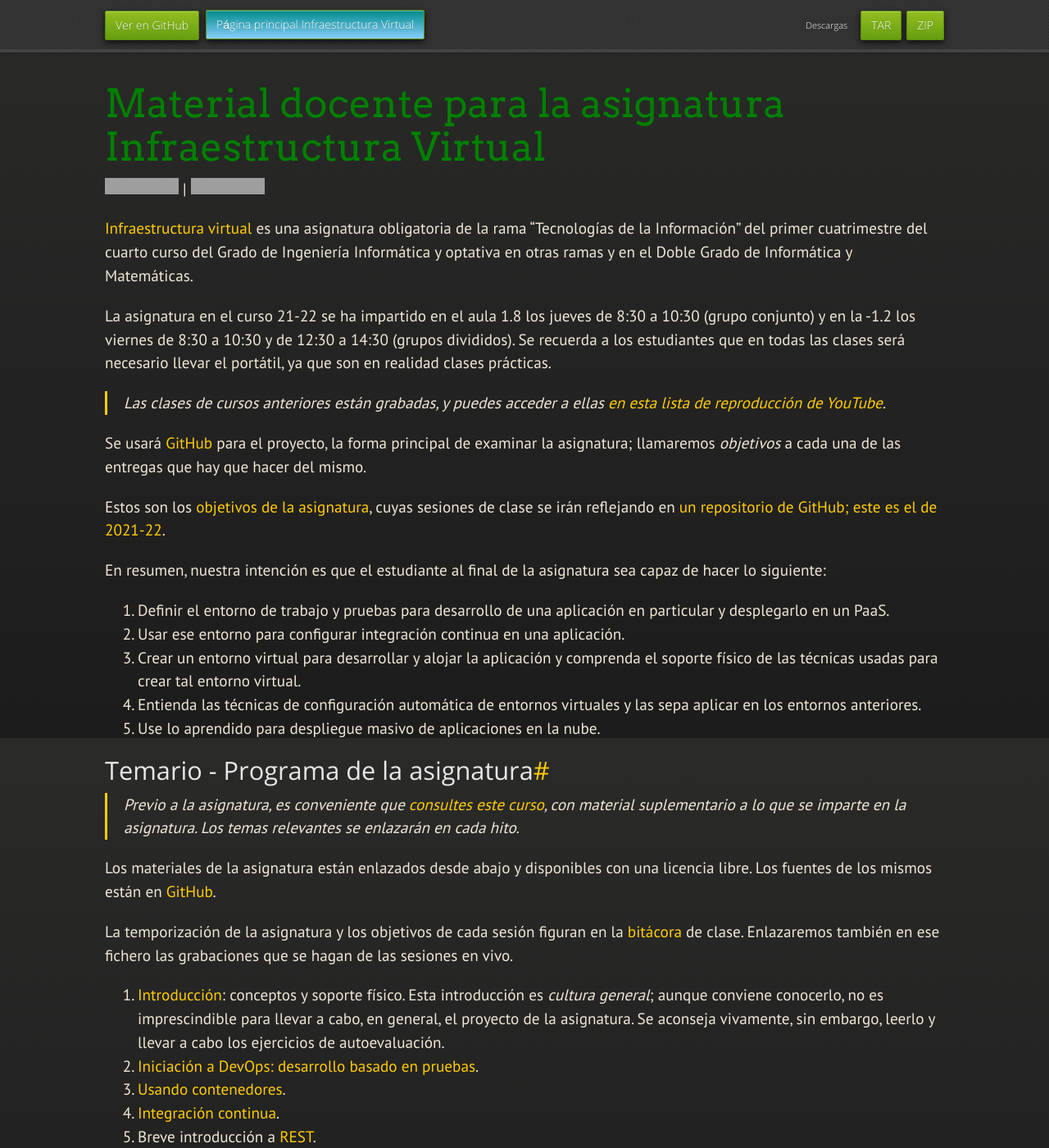
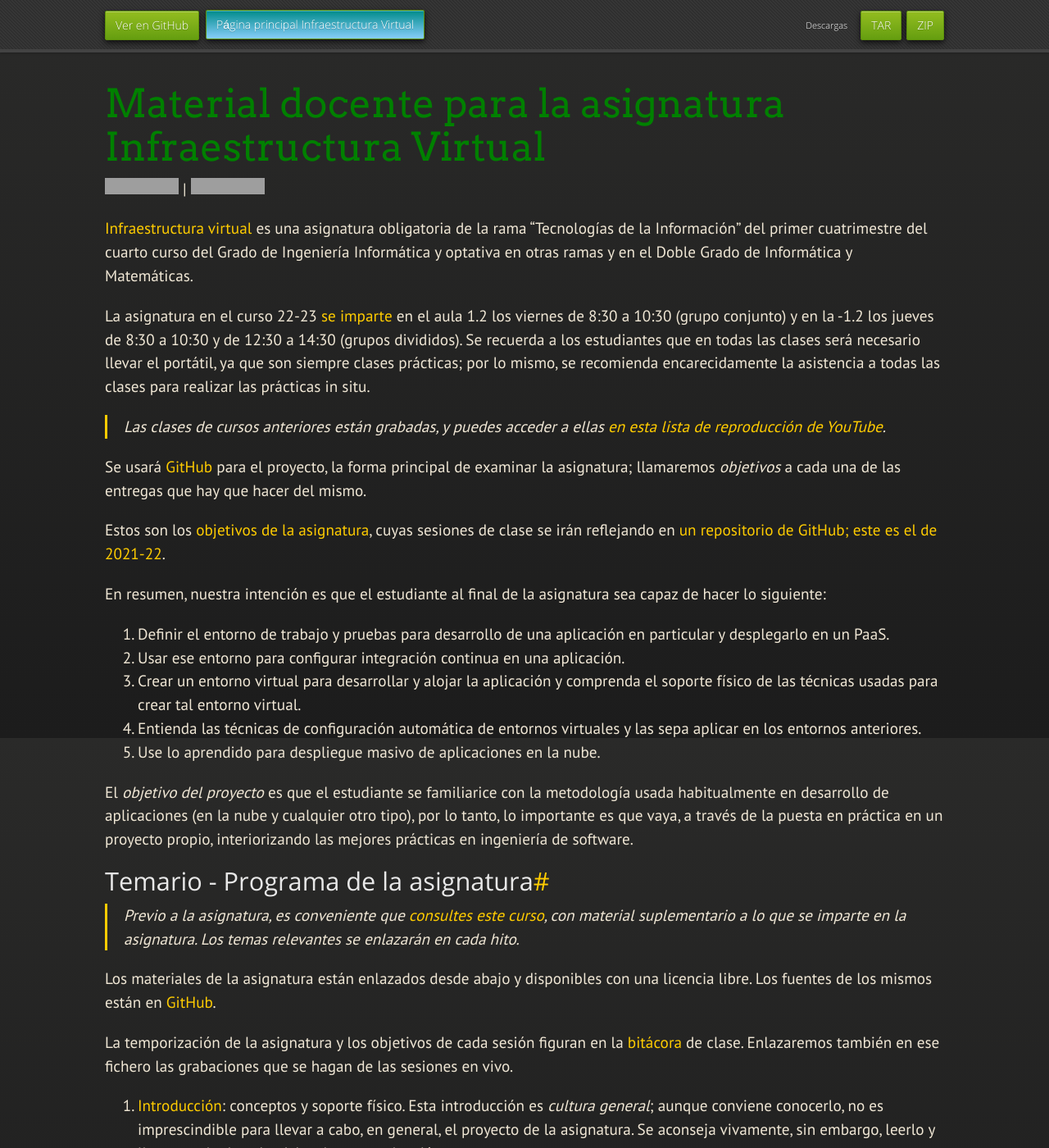
Before and after one commit to JJ/IV, a Jekyll site: the page built from index.md, in a window 1280 px wide and 1400 px high. Shown: the whole window at 82% size. Built offline with Jekyll 4.4.1, drawn with Linux system fonts in a browser that asks for light colours; nearby versions of some CDN libraries; some web fonts are replaced; our own code applies the rules of GitHub Pages for plain Markdown files; grey boxes are pictures that could not be loaded.

Commit message:
Sync index.md de master a gh-pages

```diff
--- a/index.md
+++ b/index.md
@@ -14,11 +14,12 @@ es una asignatura obligatoria de la rama "Tecnologías de la Información" del
 primer cuatrimestre del cuarto curso del Grado de Ingeniería Informática y
 optativa en otras ramas y en el Doble Grado de Informática y Matemáticas.
 
-La asignatura en el curso 21-22 se ha impartido en el aula 1.8 los jueves de
-8:30 a 10:30 (grupo conjunto) y en la -1.2 los viernes de 8:30 a 10:30 y de
+La asignatura en el curso 22-23 [se imparte](https://etsiit.ugr.es/sites/centros/etsiit/public/inline-files/HorariosGII%2822-23%29.pdf) en el aula 1.2 los viernes de
+8:30 a 10:30 (grupo conjunto) y en la -1.2 los jueves de 8:30 a 10:30 y de
 12:30 a 14:30 (grupos divididos). Se recuerda a los estudiantes que en todas las
-clases será necesario llevar el portátil, ya que son en realidad clases
-prácticas.
+clases será necesario llevar el portátil, ya que son siempre clases
+prácticas; por lo mismo, se recomienda encarecidamente la asistencia a todas las
+clases para realizar las prácticas in situ.
 
 > Las clases de cursos anteriores están grabadas, y puedes acceder a ellas [en
 > esta lista de reproducción de
@@ -43,6 +44,12 @@ capaz de hacer lo siguiente:
 4. Entienda las técnicas de configuración automática de entornos virtuales y
    las sepa aplicar en los entornos anteriores.
 5. Use lo aprendido para despliegue masivo de aplicaciones en la nube.
+
+El *objetivo del proyecto* es que el estudiante se familiarice con la
+metodología usada habitualmente en desarrollo de aplicaciones (en la nube y
+cualquier otro tipo), por lo tanto, lo importante es que vaya, a través de la
+puesta en práctica en un proyecto propio, interiorizando las mejores prácticas
+en ingeniería de software.
 
 ## Temario - Programa de la asignatura
 
```
